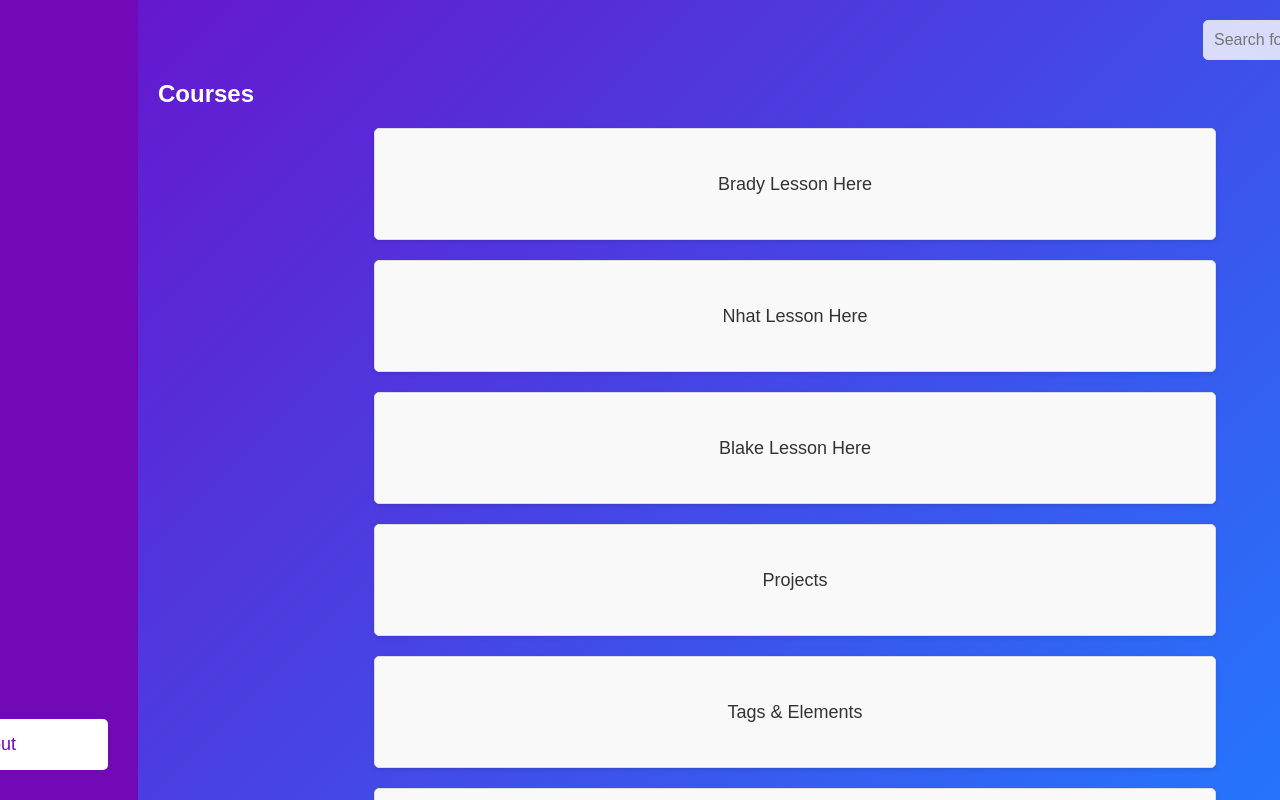
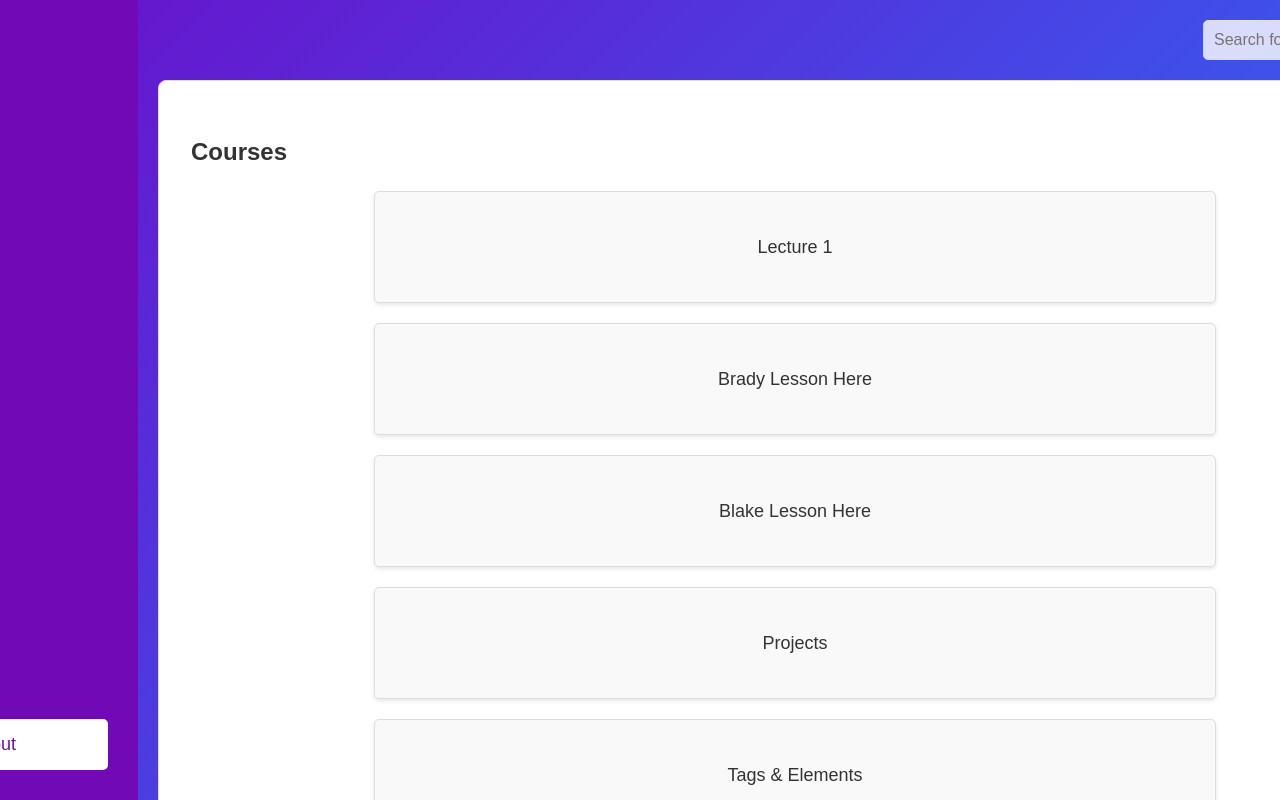
Before and after one commit to Nhat0924/Project-BJC, a React (Create React App) app: page /dashboard in a window 1280 px wide. Shown: the top 800 px of the page. Built offline with nearby package versions, Linux system fonts and the light colour scheme.

Commit message:
Connected the two repos, need to import Nhat's img and assets folders

```diff
--- a/package.json
+++ b/package.json
@@ -9,7 +9,7 @@
     "react": "^18.3.1",
     "react-dom": "^18.3.1",
     "react-router-dom": "^6.28.0",
-    "react-scripts": "5.0.1",
+    "react-scripts": "^5.0.1",
     "web-vitals": "^2.1.4"
   },
   "scripts": {
--- a/src/App.js
+++ b/src/App.js
@@ -2,6 +2,7 @@
 import { BrowserRouter as Router, Routes, Route } from "react-router-dom";
 import Login from "./Login";
 import Dashboard from "./Dashboard";
+import Lecture1 from './Lecture1'; // Import your Lecture1 component
 
 function App() {
   return (
@@ -9,6 +10,7 @@
       <Routes>
         <Route path="/" element={<Login />} />
         <Route path="/dashboard" element={<Dashboard />} />
+        <Route path="/lecture1" element={<Lecture1 />} /> {/* Add a route for Lecture1 */}
       </Routes>
     </Router>
   );
--- a/src/Dashboard.js
+++ b/src/Dashboard.js
@@ -7,6 +7,10 @@
 
     const handleSignOut = () => {
       navigate("/"); // Redirect to login page
+    };
+
+    const navigateToLecture1 = () => {
+      navigate("/lecture1"); // Redirect to Lecture1 page
     };
 
 
@@ -35,8 +39,8 @@
         <section className="courses">
           <h1>Courses</h1>
           <div className="course-list">
+          <div className="course-card" onClick={navigateToLecture1}>Lecture 1</div>
             <div className="course-card">Brady Lesson Here</div>
-            <div className="course-card">Nhat Lesson Here</div>
             <div className="course-card">Blake Lesson Here</div>
             <div className="course-card">Projects</div>
             <div className="course-card">Tags & Elements</div>
```
Also changed, not shown: 1 other file (tests, documents, lock files or other folders).
